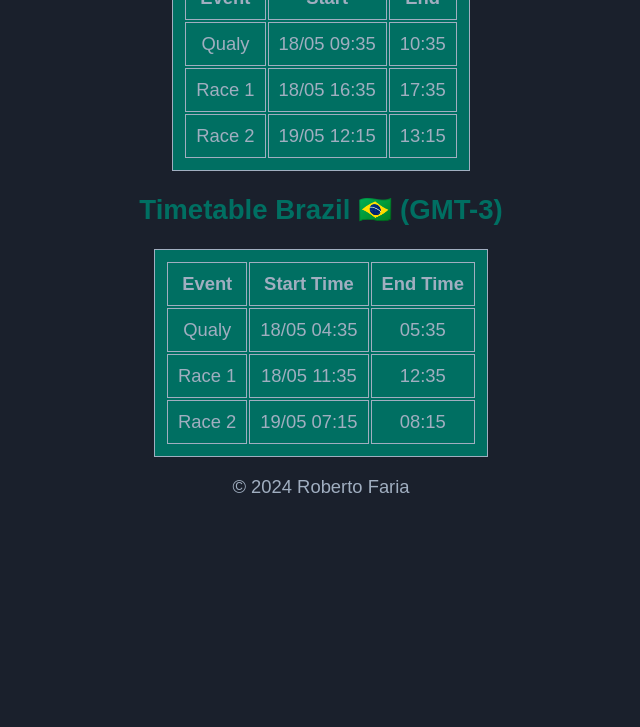
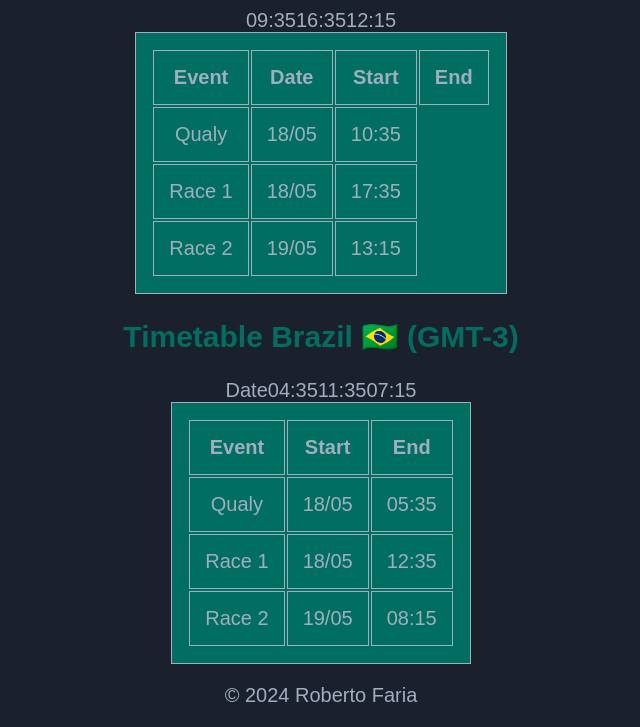
Before and after one commit to robertofaria777/timetable, a plain HTML site: page index.html in a window 1280 px wide. Shown: the part 607-1334 px from the top of the page, without its empty margins (319-959 px from the left). Before the commit the page ends 1123 px from the top, so only its background shows below. Drawn offline with Linux system fonts and the light colour scheme.

Commit message:
Update index.html

```diff
--- a/index.html
+++ b/index.html
@@ -7,7 +7,7 @@
             background-color: #1A202C;
             color: #A0AEC0;
             font-family: Arial, sans-serif;
-            font-size: 115%; /* Increase the font size */
+            font-size: 125%; /* Increase the font size */
             text-align: center; /* Center align the whole website */
         }
         .aston-martin-theme {
@@ -15,7 +15,7 @@
         }
         table, th, td {
             border: 1px solid #A0AEC0;
-            padding: 10px; /* Increase the padding */
+            padding: 15px; /* Increase the padding */
             margin: 0 auto; /* Center align the table */
         }
         .highlight {
@@ -58,22 +58,26 @@
             <table class="highlight">
                 <tr>
                     <th>Event</th>
+                    <th>Date</th>
                     <th>Start</th>
                     <th>End</th>
                 </tr>
                 <tr>
                     <td>Qualy</td>
-                    <td>18/05 09:35</td>
+                    <td>18/05</td>
+                    </td>09:35</td>
                     <td>10:35</td>
                 </tr>
                 <tr>
                     <td>Race 1</td>
-                    <td>18/05 16:35</td>
+                    <td>18/05</td>
+                    </td>16:35</td>
                     <td>17:35</td>
                 </tr>
                 <tr>
                     <td>Race 2</td>
-                    <td>19/05 12:15</td>
+                    <td>19/05</td>
+                    </td>12:15</td>
                     <td>13:15</td>
                 </tr>
             </table>
@@ -83,22 +87,26 @@
             <table class="highlight">
                 <tr>
                     <th>Event</th>
-                    <th>Start Time</th>
-                    <th>End Time</th>
+                    </td>Date</td>
+                    <th>Start</th>
+                    <th>End</th>
                 </tr>
                 <tr>
                     <td>Qualy</td>
-                    <td>18/05 04:35</td>
+                    <td>18/05</td>
+                    </td>04:35</td>
                     <td>05:35</td>
                 </tr>
                 <tr>
                     <td>Race 1</td>
-                    <td>18/05 11:35</td>
+                    <td>18/05</td>
+                    </td>11:35</td>
                     <td>12:35</td>
                 </tr>
                 <tr>
                     <td>Race 2</td>
-                    <td>19/05 07:15</td>
+                    <td>19/05</td>
+                    </td>07:15</td>
                     <td>08:15</td>
                 </tr>
             </table>
```
